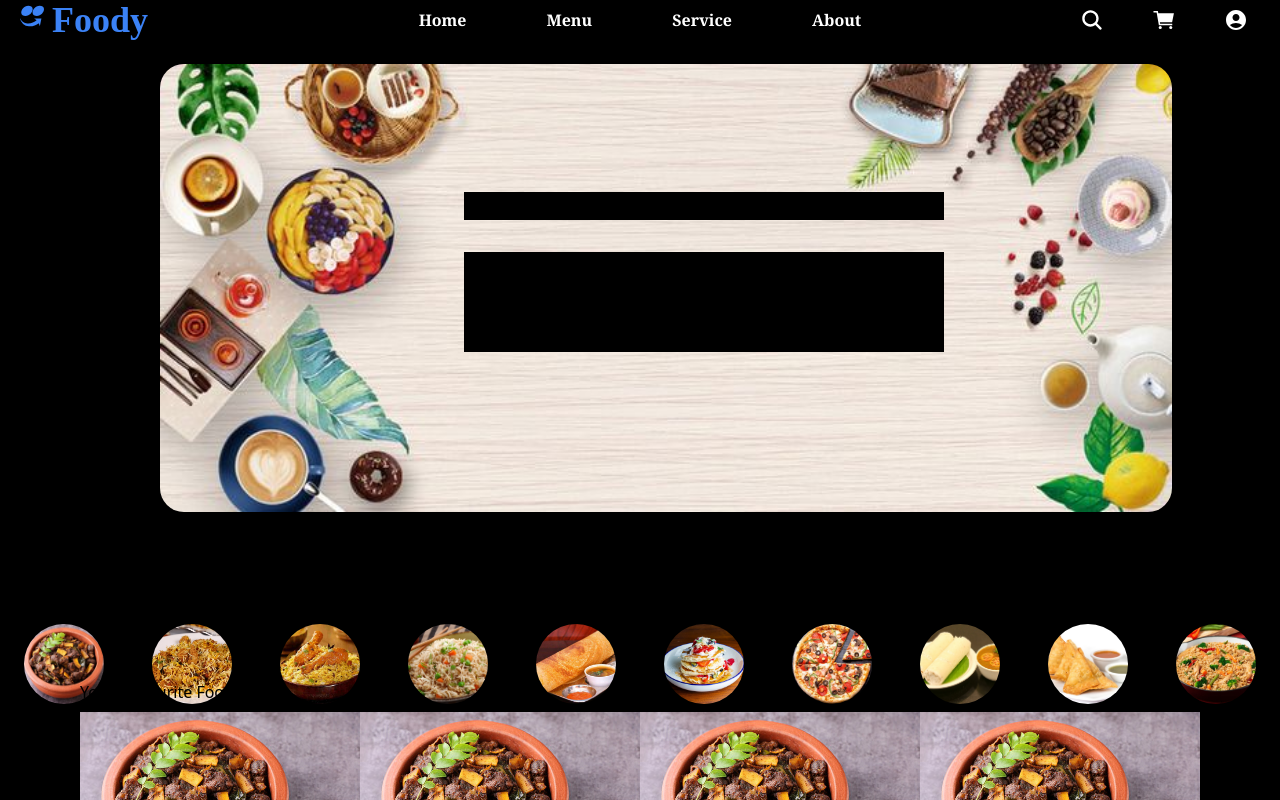
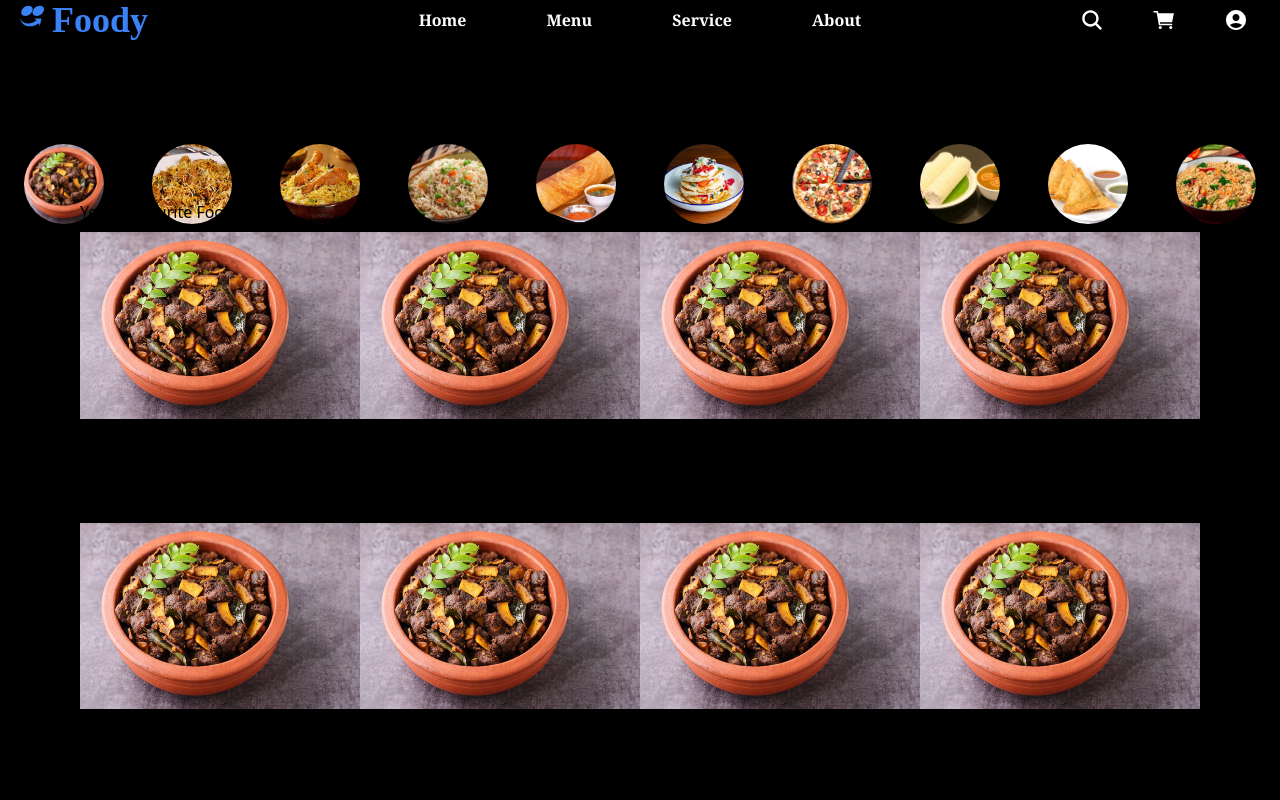
Before and after one commit to Saranraj3/MERN-Food-Delivery-Website-With-Admin-Pannel, a React (Vite) app in the folder client/: page / in a window 1280 px wide. Shown: the top 800 px of the page. Built offline with nearby package versions, Linux system fonts and the light colour scheme; a web font is replaced by a local one.

Commit message:
Banner Component Deleted

```diff
--- a/client/src/Components/Banner/Banner.jsx
+++ /dev/null
@@ -1,16 +0,0 @@
-import React from 'react';
-import banner from '../../Assets/Banner/banner.jpg';
-
-function Banner() {
-    return (
-        <div className='mt-[2rem]'>
-            <img className='ml-[10rem] rounded-3xl h-[28rem] w-scree relative bg-cover ' src={banner} alt="" />
-            <div className='absolute ml-[29rem] text-center'>
-                <h1 className='mt-[-20rem]  text-lg'>Order and Eat You'r Favorite Foods All Ways Foody</h1>
-                <p className='mt-[2rem] max-w-[30rem] text-sm'>What is online delivery? Online food ordering is the process of placing a meal order through a website or app from a nearby restaurant or food cooperative. Many of them allow clients to maintain accounts with them in order to make regular ordering easier, much like ordering consumer products online.</p>
-            </div>
-        </div>
-    )
-}
-
-export default Banner
--- a/client/src/Pages/Home/Home.jsx
+++ b/client/src/Pages/Home/Home.jsx
@@ -1,12 +1,10 @@
 import React from 'react'
-import Banner from '../../Components/Banner/Banner'
 import FoodMenu from '../../Components/FoodMenu/FoodMenu';
 import FoodItems from '../../Components/FoodItems/FoodItems';
 
 function Home() {
     return (
         <div>
-            <Banner />
             <FoodMenu />
             <FoodItems/>
         </div>
```
